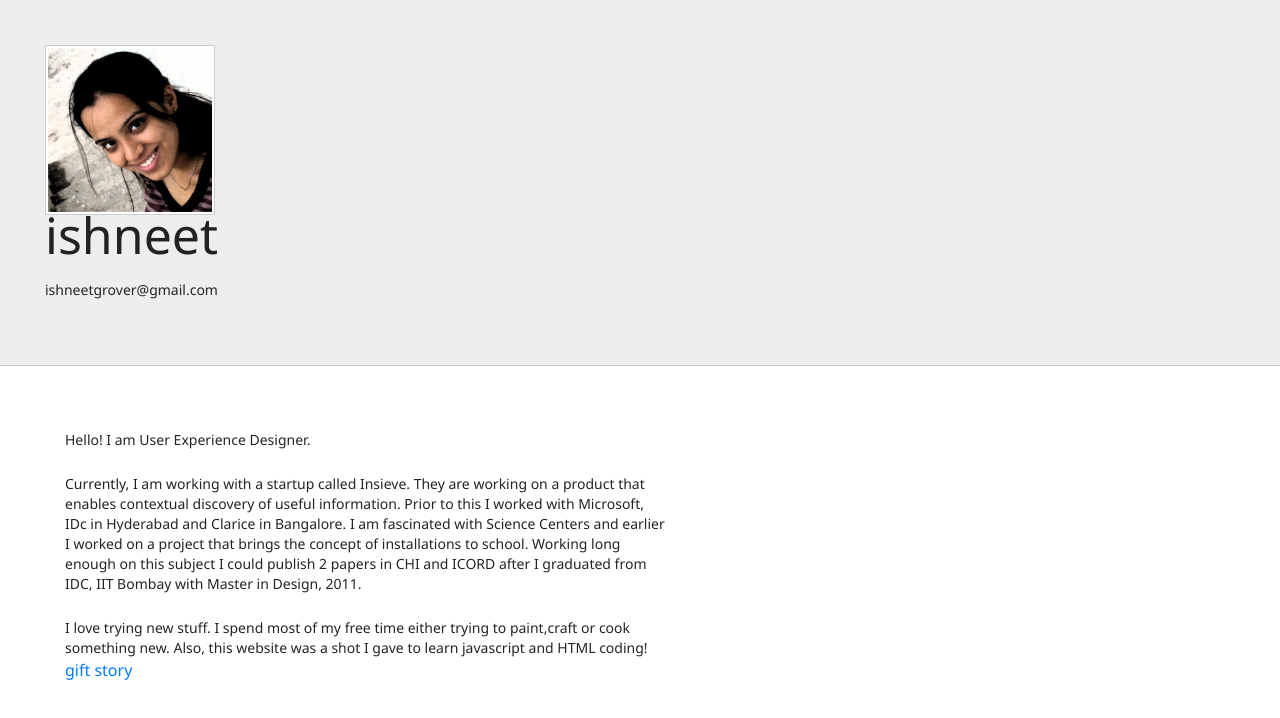
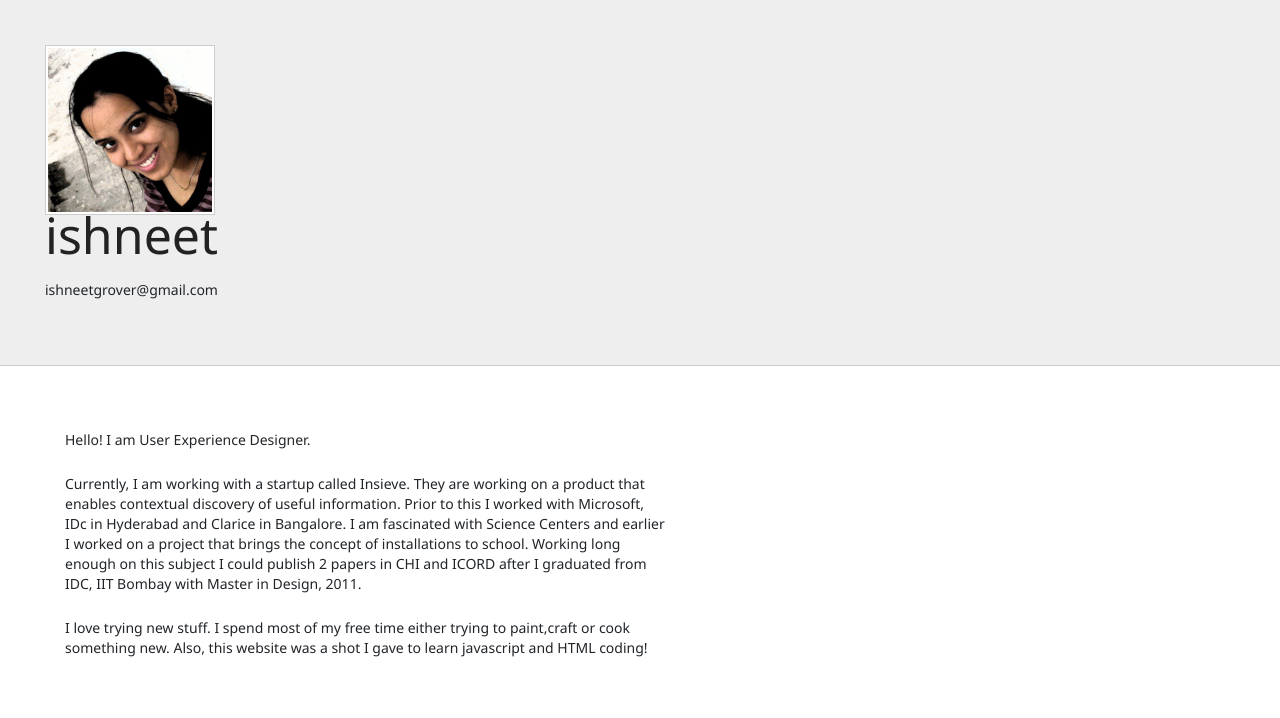
Before and after one commit to ishneet/ishneet.github.io, a plain HTML site: page index.html in a window 1280 px wide. Drawn offline with nearby package versions, Linux system fonts and the light colour scheme.

Commit message:
Update index.html

```diff
--- a/index.html
+++ b/index.html
@@ -51,7 +51,7 @@
                 I am fascinated with Science Centers and earlier I worked on a project that brings the concept of installations to school. Working long enough on this subject I could publish 2 papers in CHI and ICORD after I graduated from IDC, IIT Bombay with Master in Design, 2011.</p>
                 <br>
                 <p> I love trying new stuff. I spend most of my free time either trying to paint,craft or cook something new. Also, this website was a shot I gave to learn javascript and HTML coding!</p>
-                <a href="/gift-story">gift story</a>
+
               </div>
 
 
```
